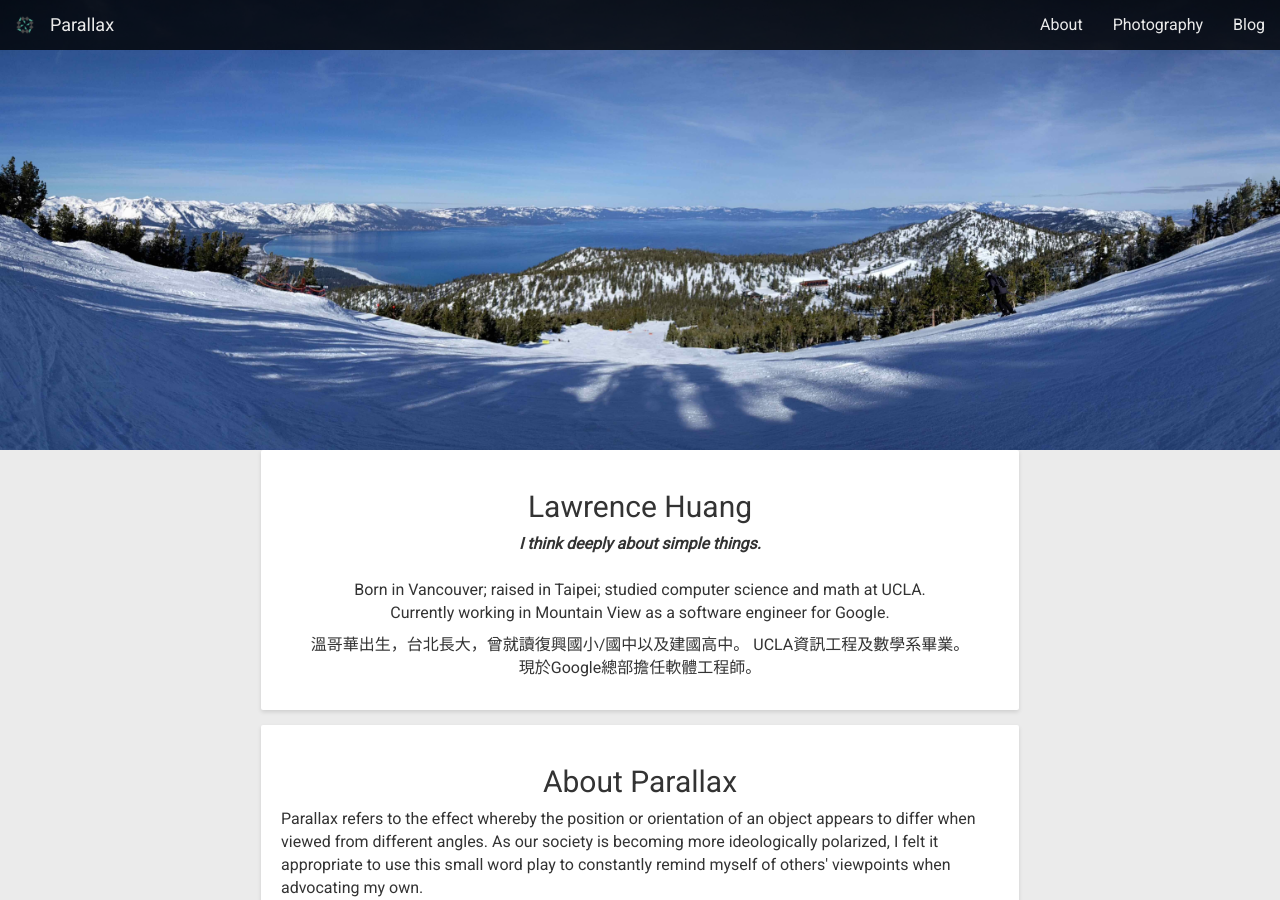
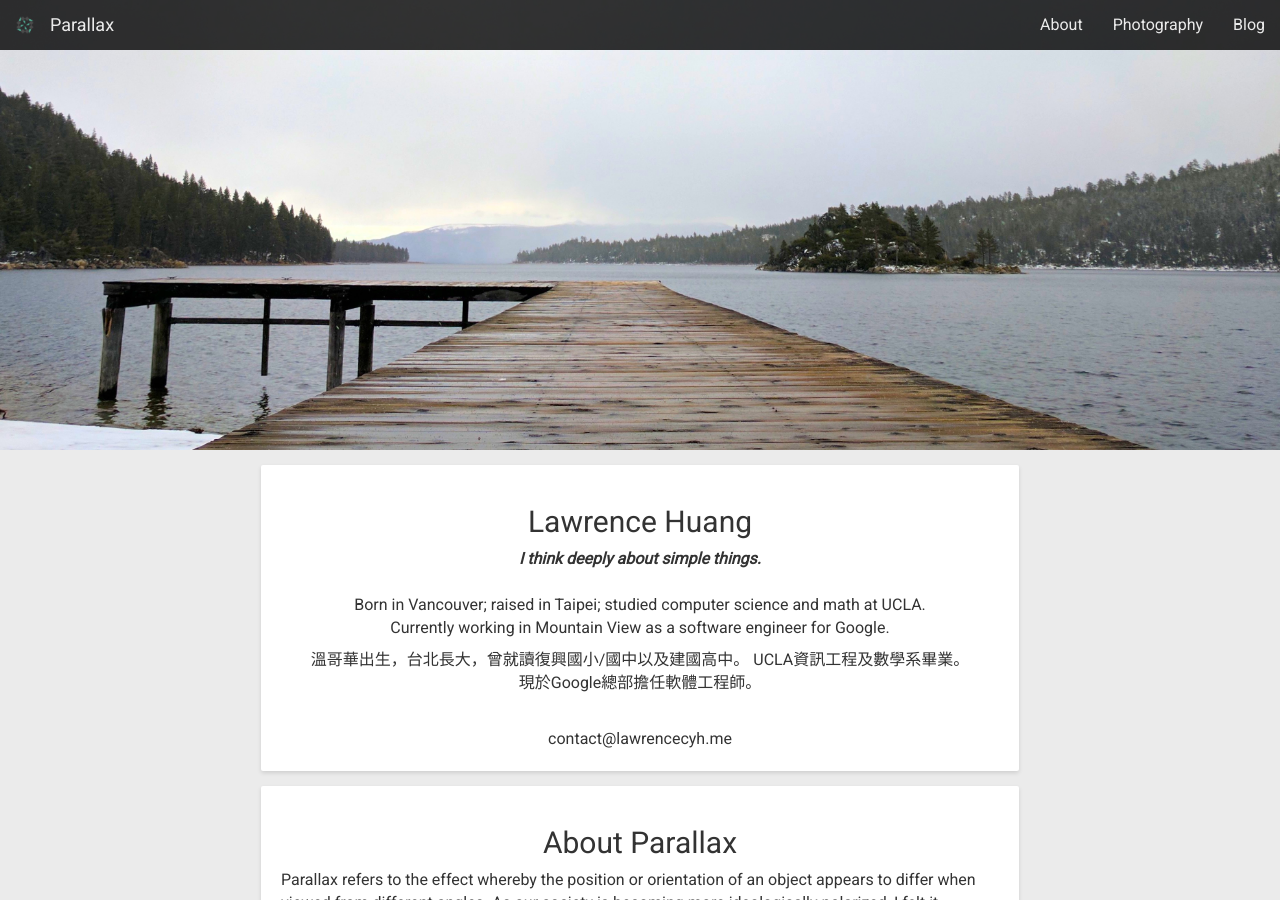
Before and after one commit to lawrencecyh/lawrencecyh.github.io, a Jekyll site: the page built from about.md, in a window 1280 px wide and 900 px high. Built offline with Jekyll 4.4.1, drawn with Linux system fonts in a browser that asks for light colours; some of the changed text lies outside the part shown.

Commit message:
Cover art

```diff
--- a/_layouts/default.html
+++ b/_layouts/default.html
@@ -58,7 +58,16 @@
       <!-- /.container -->
     </nav>
 
-    {{ content }}
+    {% if page.header-background %}
+      <div class="intro-header" style="background-image: url('{{page.header-background}}')">
+      </div>
+    {% else %}
+      <div style="padding-top: 50px;">
+    {% endif %}
+
+    <div class="page-div">
+      {{ content }}
+    </div>
 
     <!-- Bootstrap core JavaScript
     ================================================== -->
--- a/_posts/2016-12-12-test-2.markdown
+++ b/_posts/2016-12-12-test-2.markdown
@@ -6,7 +6,6 @@
 tags:
 ---
 Some example Java code
-
 {% highlight java %}
 System.out.println("Nothing to see here. Move along.");
 {% endhighlight %}
--- a/about.md
+++ b/about.md
@@ -1,37 +1,45 @@
 ---
 layout: default
 title: About
+header-background: /res/pano2.jpg
 ---
-<div class="intro-header"> </div>
+<div class="post" style="text-align: center;">
+  <h2>Lawrence Huang</h2>
+  <i><b>I think deeply about simple things.</b></i><br><br>
+  <p class="lang-en">
+  Born in Vancouver; raised in Taipei; studied computer science and math at UCLA.
+  <br>Currently working in Mountain View as a software engineer for Google.<br>
+  </p>
 
-<div class="page-div" style="padding-top: 0px;">
-  <div class="post" style="text-align: center;">
-    <h2>Lawrence Huang</h2>
-    <i><b>I think deeply about simple things.</b></i><br><br>
-    <p class="lang-en">
-    Born in Vancouver; raised in Taipei; studied computer science and math at UCLA.
-    <br>Currently working in Mountain View as a software engineer for Google.<br>
-    </p>
+  <p class="lang-zh">
+  溫哥華出生，台北長大，曾就讀復興國小/國中以及建國高中。 UCLA資訊工程及數學系畢業。<br>
+  現於Google總部擔任軟體工程師。<br>
+  </p>
 
-    <p class="lang-zh">
-    溫哥華出生，台北長大，曾就讀復興國小/國中以及建國高中。 UCLA資訊工程及數學系畢業。<br>
-    現於Google總部擔任軟體工程師。<br>
-    </p>
+  <br>
+  contact@lawrencecyh.me
+</div>
+
+<div class="post">
+  <div style="text-align: center;">
+  <h2>About Parallax</h2>
   </div>
 
-  <div class="post">
-    <div style="text-align: center;">
-    <h2>About Parallax</h2>
-    </div>
+<p class="lang-en">
+Parallax refers to the effect whereby the position or orientation of an object appears to differ when viewed from different angles. As our society is becoming more ideologically polarized, I felt it appropriate to use this small word play to constantly remind myself of others' viewpoints when advocating my own.<br>
+My goal is here is merely to document thoughts in a coherent manner, and provide a medium for reflection and discussion. Contents may range from political commentary to technical software engineering details, or even simple accounts of a small but noteworthy event. At the end of the day, I sincerely hope there is a little something for everybody to find.
+</p>
+<p class="lang-zh">
+Parallax亦即視角差，指的是一個物體的位置或角度因為觀察者位置的改變而產生的視覺差異。有感於這個社會因為不同價值觀而產生對立，我便用這個小文字遊戲來提醒自己，在闡述看法時要特別考慮到其他人的立場。
+<br>
+這個網站的目的不過就是讓我有條理地把想法記錄下來。內容從時事評論到程式設計，甚至是生活中一些值得紀念的小事都有。希望每個人都能在這裡找到一點屬於自己的東西。
+</p>
+</div>
 
-  <p class="lang-en">
-  Parallax refers to the effect whereby the position or orientation of an object appears to differ when viewed from different angles. As our society is becoming more ideologically polarized, I felt it appropriate to use this small word play to constantly remind myself of others' viewpoints when advocating my own.<br>
-  My goal is here is merely to document thoughts in a coherent manner, and provide a medium for reflection and discussion. Contents may range from political commentary to technical software engineering details, or even simple accounts of a small but noteworthy event. At the end of the day, I sincerely hope there is a little something for everybody to find.
-  </p>
-  <p class="lang-zh">
-  Parallax亦即視角差，指的是一個物體的位置或角度因為觀察者位置的改變而產生的視覺差異。有感於這個社會因為不同價值觀而產生對立，我便用這個小文字遊戲來提醒自己，在闡述看法時要特別考慮到其他人的立場。
-  <br>
-  這個網站的目的不過就是讓我有條理地把想法記錄下來。內容從時事評論到程式設計，甚至是生活中一些值得紀念的小事都有。希望每個人都能在這裡找到一點屬於自己的東西。
-  </p>
-  </div>
+<div class="mastfoot timestamp">
+   Copyright © 2017 Lawrence Huang
+   <br>
+   <script language="Javascript">
+     document.write("Last updated on " + document.lastModified +"");
+   </script>
 </div>
--- a/res/style.css
+++ b/res/style.css
@@ -45,20 +45,9 @@
 .mastfoot {
   color: #999; /* IE8 proofing */
   color: gray;
-  position: fixed;
   bottom: 0;
   width:100%;
-  padding-left: 10px;
-  padding-right: 10px;
-}
-
-/*
- * Hide timestamp section on narrow screens
- */
-@media (max-width: 500px) {
-    .timestamp {
-        visibility: hidden;
-    }
+  text-align: center;
 }
 
 .intro-header {
@@ -68,12 +57,11 @@
   -moz-background-size: cover;
   -o-background-size: cover;
   min-height: 50vh;
-  background-image: url('pano.jpg');
 }
 
 .page-div {
   max-width: 768px;
-  padding-top: 70px;
+  padding-top: 15px;
   padding-left: 5px;
   padding-right: 5px;
   margin: auto;
@@ -99,7 +87,7 @@
 }
 
 .excerpt {
-  color: #888;
+  color: #333;
   cursor: pointer;
   transition: all 0.5s cubic-bezier(.25,.8,.25,1);
 }
@@ -113,7 +101,6 @@
   padding-left: 20px;
 }
 
-.excerpt h2,
-.excerpt p {
-  color: #333;
+.datestring {
+  color: #888;
 }
```
Also changed, not shown: _layouts/content.md (deleted, +0 -6 lines), _layouts/post.md (+4 -2 lines), index.md (+5 -1 lines), res/pano2.jpg (added).
